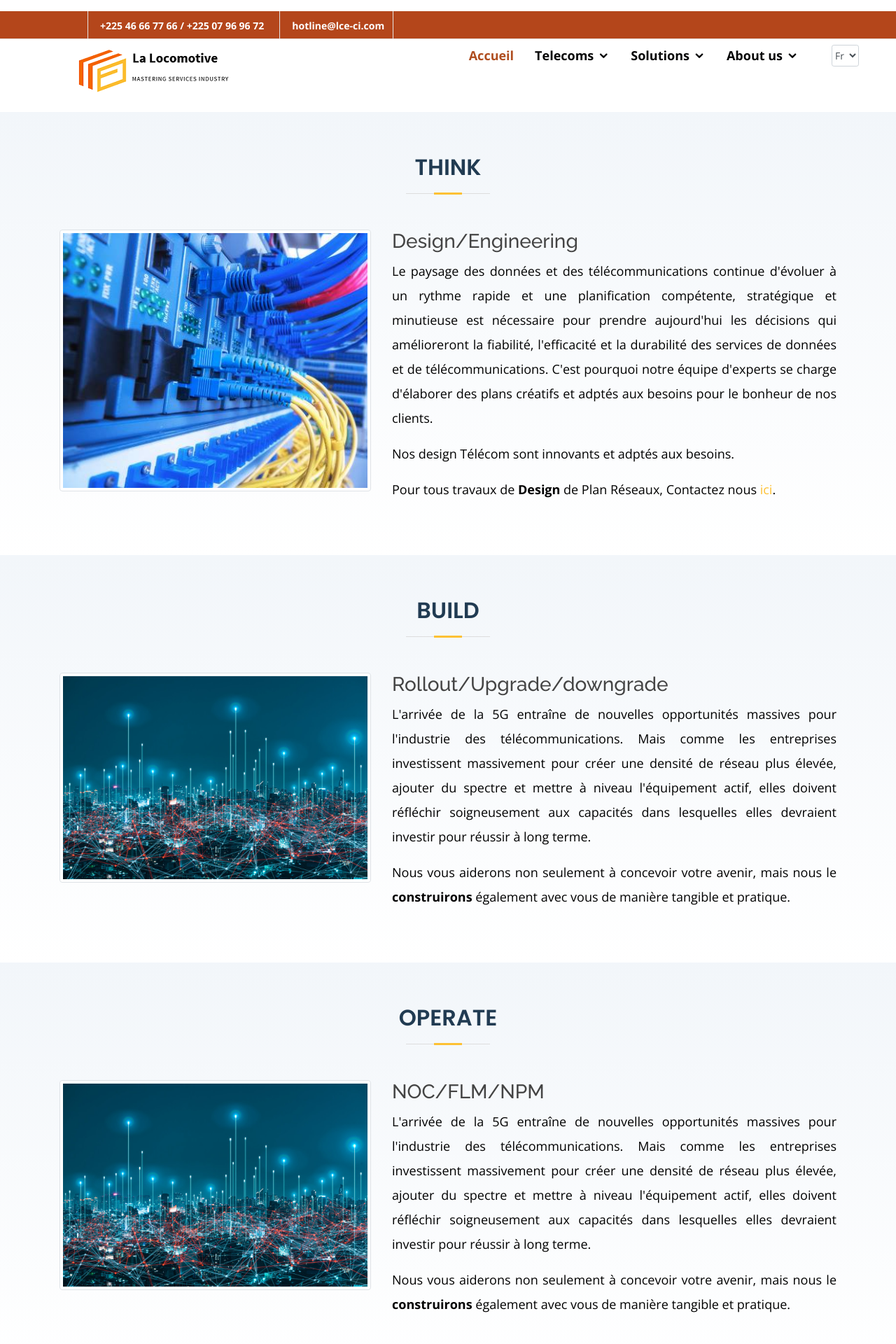
After one commit to cedricanani1/igp-portail, a PHP site: page /telecoms.php in a window 1280 px wide. The commit adds this page. Shown: the top 1920 px of the page at 70% size. Run offline with PHP 8.4, Linux system fonts and the light colour scheme.

Commit message:
telecoms page 50% finish

```diff
--- a/include/header.php
+++ b/include/header.php
@@ -71,12 +71,12 @@
       <nav class="nav-menu d-none d-lg-block">
         <ul>
             <li class="active"><a href="home.php"><b>Accueil</b></a></li>
-            <li class="drop-down"><a href=""><b>Telecoms</b></a>
+            <li class="drop-down"><a href="telecoms.php"><b>Telecoms</b></a>
                 <ul>
-                    <li class=""><a href="#">Think</a></li>
-                    <li class=""><a href="#">Build</a></li>
-                    <li><a href="#">Operate</a></li>
-                    <li><a href="">Support</a></li>
+                    <li class=""><a href="telecoms.php#thinks">Think</a></li>
+                    <li class=""><a href="telecoms.php#build">Build</a></li>
+                    <li><a href="telecoms.php#operate">Operate</a></li>
+                    <li><a href="telecoms.php#support">Support</a></li>
                 </ul>
             </li>
             <li class="drop-down"><a href="solutions.php"><b>Solutions</b></a>
--- /dev/null
+++ b/telecoms.php
@@ -0,0 +1,119 @@
+<?php include_once('include/header.php'); ?>
+
+<section id="thinks" class="soft_dev section-bg">
+    <div class="container">
+        <div class="section-title">
+            <h2 data-aos="fade-in" class="aos-init">Think</h2>
+        </div>
+        <div class="row content" id="">
+            <div class="col-md-5 aos-init" data-aos="fade-right">
+                <img src="assets/img/telecoms/cablage.jpg" alt="Image solution 3" class="img-fluid img-thumbnail">
+            </div>
+            <div class="col-md-7 pt-7 aos-init" data-aos="fade-left">
+                <h3>Design/Engineering</h3>
+                <p style="color: black; font-size: 18px;text-align: justify;line-height: 35px;">
+                Le paysage des données et des télécommunications continue d'évoluer à un rythme rapide et une planification compétente, stratégique et minutieuse est nécessaire pour prendre aujourd'hui les décisions qui amélioreront la fiabilité, l'efficacité et la durabilité des services de données et de télécommunications.
+                C'est pourquoi notre équipe d'experts se charge d'élaborer des plans créatifs et adptés aux besoins pour le bonheur de nos clients.
+                    </p>
+                <p style="color: black; font-size: 18px;text-align: justify;line-height: 35px;">
+                Nos design Télécom sont innovants et adptés aux besoins.
+                </p>
+                <p style="color: black; font-size: 18px;text-align: justify;line-height: 35px;">
+                   Pour tous travaux de <b>Design</b> de Plan Réseaux, Contactez nous <a href="contacts.php">ici</a>.
+                </p>
+            </div>
+
+        </div>
+    </div>
+</section>
+
+<section id="build" class="digit_trans section-bg">
+    <div class="container">
+        <div class="section-title">
+            <h2 data-aos="fade-in" class="aos-init">Build</h2>
+        </div>
+        <div class="row content" id="">
+            <div class="col-md-5 aos-init" data-aos="fade-right">
+                <img src="assets/img/telecoms/build.jpg" alt="Image solution 3" class="img-fluid img-thumbnail">
+            </div>
+            <div class="col-md-7 pt-7 aos-init" data-aos="fade-left">
+                <h3>Rollout/Upgrade/downgrade</h3>
+                <p style="color: black; font-size: 18px;text-align: justify;line-height: 35px;">
+                L'arrivée de la 5G entraîne de nouvelles opportunités massives pour l'industrie des télécommunications.
+                Mais comme les entreprises investissent massivement pour créer une densité de réseau plus élevée, ajouter du spectre et mettre à niveau l'équipement actif,
+                elles doivent réfléchir soigneusement aux capacités dans lesquelles elles devraient investir pour réussir à long terme.
+                </p>
+                <p style="color: black; font-size: 18px;text-align: justify;line-height: 35px;">
+                Nous vous aiderons non seulement à concevoir votre avenir, mais nous le <b>construirons</b> également avec vous de manière tangible et pratique.                </p>
+            </div>
+
+        </div>
+    </div>
+</section>
+<section id="operate" class="digit_trans section-bg">
+    <div class="container">
+        <div class="section-title">
+            <h2 data-aos="fade-in" class="aos-init">Operate</h2>
+        </div>
+        <div class="row content" id="">
+            <div class="col-md-5 aos-init" data-aos="fade-right">
+                <img src="assets/img/telecoms/build.jpg" alt="Image solution 3" class="img-fluid img-thumbnail">
+            </div>
+            <div class="col-md-7 pt-7 aos-init" data-aos="fade-left">
+                <h3>NOC/FLM/NPM</h3>
+                <p style="color: black; font-size: 18px;text-align: justify;line-height: 35px;">
+                L'arrivée de la 5G entraîne de nouvelles opportunités massives pour l'industrie des télécommunications.
+                Mais comme les entreprises investissent massivement pour créer une densité de réseau plus élevée, ajouter du spectre et mettre à niveau l'équipement actif,
+                elles doivent réfléchir soigneusement aux capacités dans lesquelles elles devraient investir pour réussir à long terme.
+                </p>
+                <p style="color: black; font-size: 18px;text-align: justify;line-height: 35px;">
+                Nous vous aiderons non seulement à concevoir votre avenir, mais nous le <b>construirons</b> également avec vous de manière tangible et pratique.                </p>
+            </div>
+
+        </div>
+    </div>
+</section>
+<section id="support" class="digit_trans section-bg">
+    <div class="container">
+        <div class="section-title">
+            <h2 data-aos="fade-in" class="aos-init">Support</h2>
+        </div>
+        <div class="row content" id="">
+            <div class="col-md-5 aos-init" data-aos="fade-right">
+                <img src="assets/img/telecoms/build.jpg" alt="Image solution 3" class="img-fluid img-thumbnail">
+            </div>
+            <div class="col-md-7 pt-7 aos-init" data-aos="fade-left">
+                <h3>Remote/On site/Audit</h3>
+                <p style="color: black; font-size: 18px;text-align: justify;line-height: 35px;">
+                L'arrivée de la 5G entraîne de nouvelles opportunités massives pour l'industrie des télécommunications.
+                Mais comme les entreprises investissent massivement pour créer une densité de réseau plus élevée, ajouter du spectre et mettre à niveau l'équipement actif,
+                elles doivent réfléchir soigneusement aux capacités dans lesquelles elles devraient investir pour réussir à long terme.
+                </p>
+                <p style="color: black; font-size: 18px;text-align: justify;line-height: 35px;">
+                Nous vous aiderons non seulement à concevoir votre avenir, mais nous le <b>construirons</b> également avec vous de manière tangible et pratique.                </p>
+            </div>
+
+        </div>
+    </div>
+</section>
+
+
+<br><br>
+
+<div class="container mb-3">
+    <div class="row">
+        <div class="bx-pull-right">
+            <a type="button" class="btn btn-outline-primary"
+               href="clients_project.php"
+            >Avez-vous un projet ?</a>
+        </div>
+        <div class="bx-pull-right">
+            <a type="button" class="btn btn-outline-secondary"
+               href="contacts.php"
+            >Contactez - Nous !</a>
+        </div>
+    </div>
+</div>
+<br>
+
+<?php include_once('include/footer.php') ?>
```
Also changed, not shown: assets/img/telecoms/build.jpg (added), assets/img/telecoms/cablage.jpg (added), assets/img/telecoms/design..jpg (added).
